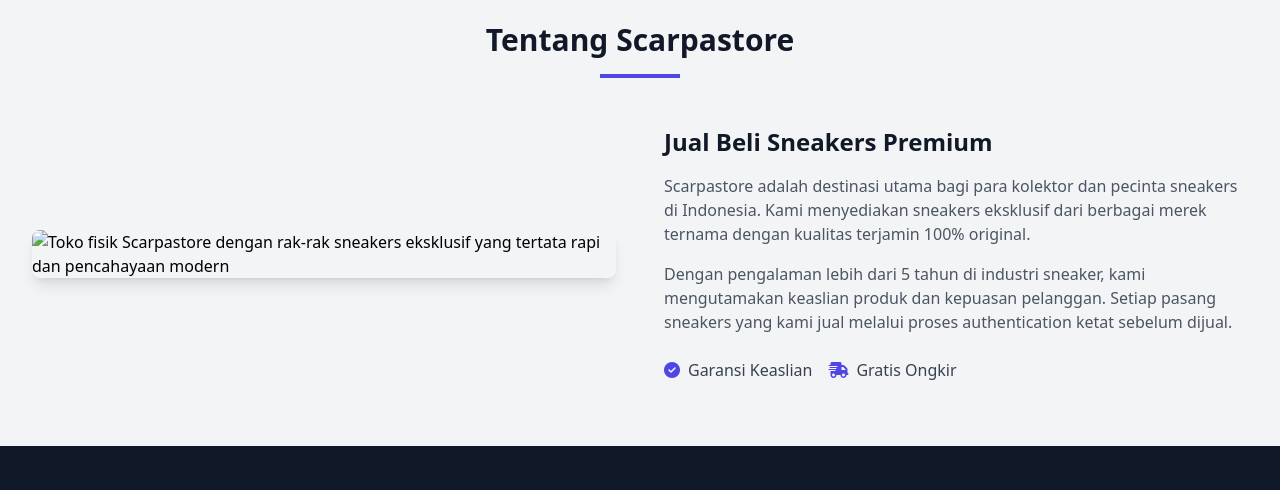
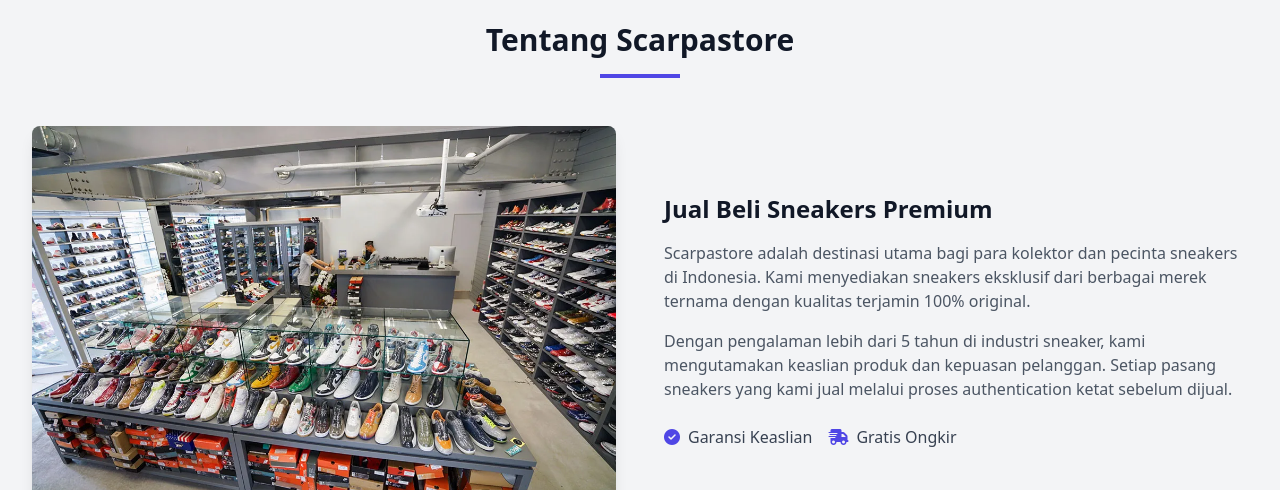
Before and after one commit to Ramdan2006/Risky-RAMDAN_209240051_ABI2_UAS-KAIT-ll, a plain HTML site: page index.html in a window 1280 px wide. Shown: the part 2070-2560 px from the top of the page. Drawn offline with nearby package versions, Linux system fonts and the light colour scheme.

Commit message:
Update index.html

```diff
--- a/index.html
+++ b/index.html
@@ -367,7 +367,7 @@
         <div class="grid md:grid-cols-2 gap-12 items-center">
           <div>
             <img
-              src="GAMBAR/toko store.webp"
+              src="toko store.webp"
               alt="Toko fisik Scarpastore dengan rak-rak sneakers eksklusif yang tertata rapi dan pencahayaan modern"
               class="rounded-lg shadow-lg"
             />
```
